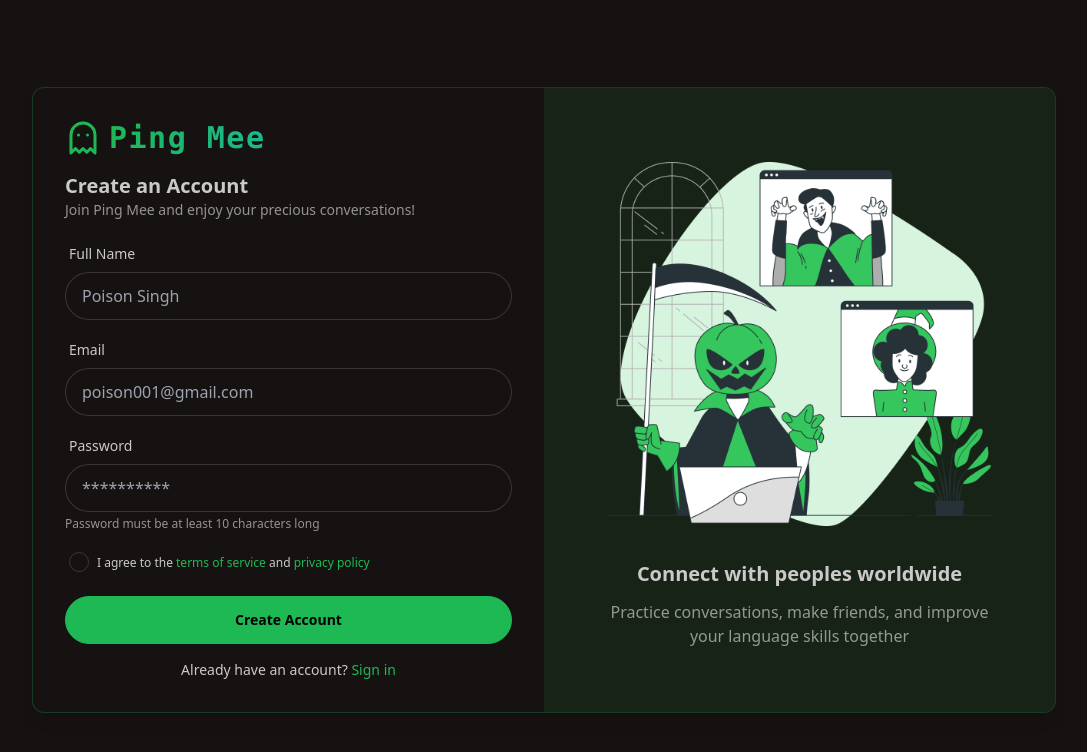
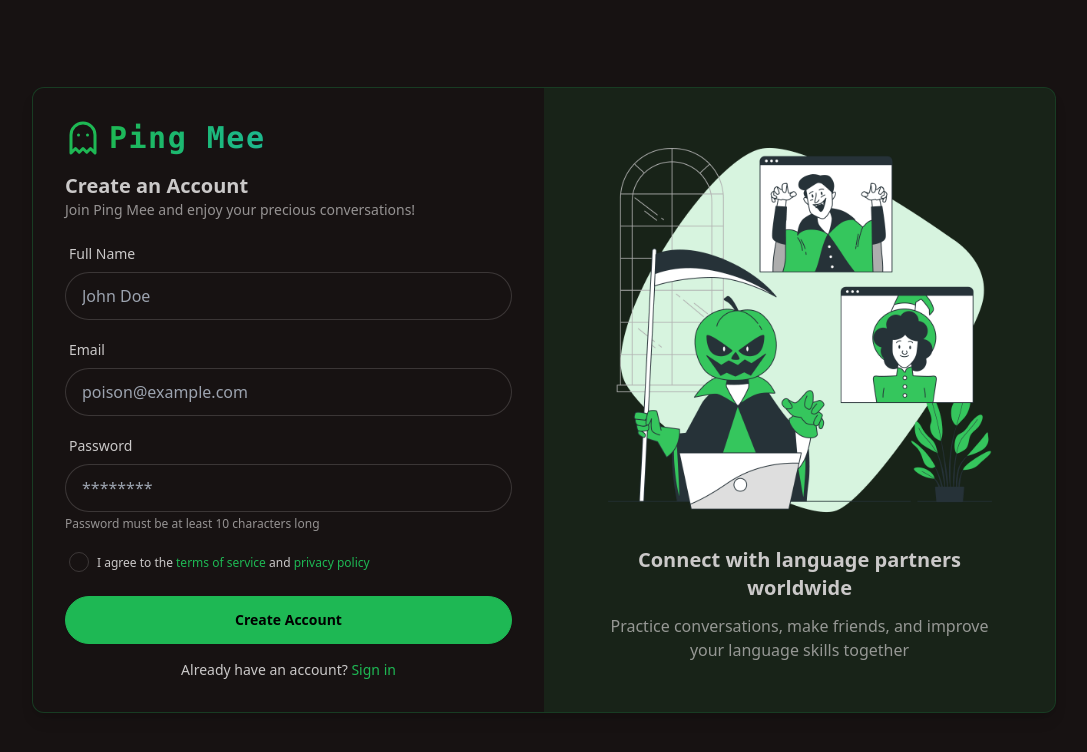
Before and after one commit to SHISHIR1507/PingMee-Real-time-Social-Application, a React (Vite) app in the folder frontend/: page /signup in a window 1280 px wide. Shown: the top 752 px of the page, without its empty margins (96-1183 px from the left). Built offline with nearby package versions, Linux system fonts and the light colour scheme; no server answers.

Commit message:
optimized flow

```diff
--- /dev/null
+++ b/frontend/src/lib/api.js
@@ -0,0 +1,5 @@
+import axiosInstance from "./axios";
+export const signup=async(signupData) => {
+    const response = await axiosInstance.post("/auth/signup", signupData);
+    return response.data;
+}
--- a/frontend/src/pages/SignUpPage.jsx
+++ b/frontend/src/pages/SignUpPage.jsx
@@ -1,42 +1,36 @@
-import React from 'react'
-import { useState } from 'react'
-import { GhostIcon } from 'lucide-react'
-import { Link, useNavigate } from 'react-router-dom'
-import  axiosInstance  from '../lib/axios.js'
-import { useMutation,useQueryClient } from '@tanstack/react-query'
+import { useState } from "react";
+import { GhostIcon } from "lucide-react";
+import { Link, useNavigate } from "react-router-dom";
+import { signup } from "../lib/api";
+import { useMutation, useQueryClient } from "@tanstack/react-query";
 
 const SignUpPage = () => {
-  const [signupData, setSignupData ]=useState({
-    fullName:"",
-    email:"",
-    password:"",
-  })
+  const [signupData, setSignupData] = useState({
+    fullName: "",
+    email: "",
+    password: "",
+  });
 
   const navigate = useNavigate();
   const queryClient = useQueryClient();
 
   const {
-     mutate,
+    mutate: signupMutation,
     isPending,
     error,
   } = useMutation({
-     mutationFn: async ()=>{
-       const response = await axiosInstance.post('/auth/signup', signupData)
-       return response.data
+    mutationFn: signup,
+    onSuccess: () => {
+      queryClient.invalidateQueries({ queryKey: ["authUser"] });
+      // Navigate to home page after successful signup
+      navigate("/");
     },
-     onSuccess: (data) => {
-       // Update the cache directly with the new user data
-       queryClient.setQueryData(["authUser"], data);
-     },
-     onError: (error) => {
-       console.error('Signup error:', error);
-     }
   });
 
-  const handleSignup= (e) => {
-    e.preventDefault()
-    mutate()
-  }
+  const handleSignup = (e) => {
+    e.preventDefault();
+    signupMutation(signupData);
+  };
 
   return (
     <div
@@ -44,97 +38,107 @@ const SignUpPage = () => {
       data-theme="forest"
     >
       <div className="border border-primary/25 flex flex-col lg:flex-row w-full max-w-5xl mx-auto bg-base-100 rounded-xl shadow-lg overflow-hidden">
-
-      {/*signup form left side */}
-
+        {/* SIGNUP FORM - LEFT SIDE */}
         <div className="w-full lg:w-1/2 p-4 sm:p-8 flex flex-col">
-      { /* logo */ }
-      <div className='mb-4 flex items-center justify-start gap-2'>
-        <GhostIcon className='size-9 text-primary'/>
-        <span className='text-3xl font-bold font-mono bg-clip-text text-transparent bg-gradient-to-r from-primary to-secondary tracking-wider'>
+          {/* LOGO */}
+          <div className="mb-4 flex items-center justify-start gap-2">
+            <GhostIcon className="size-9 text-primary" />
+            <span className="text-3xl font-bold font-mono bg-clip-text text-transparent bg-gradient-to-r from-primary to-secondary tracking-wider">
               Ping Mee
             </span>
+          </div>
 
+          {/* ERROR MESSAGE IF ANY */}
+          {error && (
+            <div className="alert alert-error mb-4">
+              <span>{error.response?.data?.message || "An error occurred"}</span>
             </div>
-        <div className='w-full'>
+          )}
+
+          <div className="w-full">
             <form onSubmit={handleSignup}>
-            <div className='space-y-4'>
+              <div className="space-y-4">
                 <div>
-                <h2 className='text-xl font-semibold'> Create an Account</h2>
-                <p className='text-sm opacity-70'>
+                  <h2 className="text-xl font-semibold">Create an Account</h2>
+                  <p className="text-sm opacity-70">
                     Join Ping Mee and enjoy your precious conversations!
                   </p>
                 </div>
 
-              <div className='space-y-3'>
-                <div className='form-control w-full'>
-                  <label className='label'>
-                    <span className='label-text'>Full Name</span>
+                <div className="space-y-3">
+                  {/* FULLNAME */}
+                  <div className="form-control w-full">
+                    <label className="label">
+                      <span className="label-text">Full Name</span>
                     </label>
                     <input
-                    type='text'
-                    placeholder='Poison Singh'
-                    className='input input-bordered w-full'
+                      type="text"
+                      placeholder="John Doe"
+                      className="input input-bordered w-full"
                       value={signupData.fullName}
-                    onChange={(e)=> setSignupData({...signupData, fullName: e.target.value})}
+                      onChange={(e) => setSignupData({ ...signupData, fullName: e.target.value })}
                       required
                     />
                   </div>
-                <div className='form-control w-full'>
-                  <label className='label'>
-                    <span className='label-text'>Email</span>
+                  {/* EMAIL */}
+                  <div className="form-control w-full">
+                    <label className="label">
+                      <span className="label-text">Email</span>
                     </label>
                     <input
-                    type='email'
-                    placeholder='poison001@gmail.com'
-                    className='input input-bordered w-full'
+                      type="email"
+                      placeholder="poison@example.com"
+                      className="input input-bordered w-full"
                       value={signupData.email}
-                    onChange={(e)=>setSignupData({ ...signupData, email: e.target.value})}
+                      onChange={(e) => setSignupData({ ...signupData, email: e.target.value })}
                       required
                     />
                   </div>
-                <div className='form-control w-full'>
-                  <label className='label'>
-                    <span className='label-text'>Password</span>
+                  {/* PASSWORD */}
+                  <div className="form-control w-full">
+                    <label className="label">
+                      <span className="label-text">Password</span>
                     </label>
                     <input
-                    type='password'
-                    placeholder='**********'
-                    className='input input-bordered w-full'
+                      type="password"
+                      placeholder="********"
+                      className="input input-bordered w-full"
                       value={signupData.password}
-                    onChange={(e)=> setSignupData({ ...signupData, password:e.target.value})}
+                      onChange={(e) => setSignupData({ ...signupData, password: e.target.value })}
                       required
                     />
-                  <p className='text-xs opacity-70 mt-1'>
+                    <p className="text-xs opacity-70 mt-1">
                       Password must be at least 10 characters long
                     </p>
                   </div>
-                <div className='form-control'>
-                  <label className='label cursor-pointer justify-start gap-2'>
-                    <input type='checkbox' className='checkbox checkbox-sm' required/>
-                    <span className='text-xs leading-tight'>
+
+                  <div className="form-control">
+                    <label className="label cursor-pointer justify-start gap-2">
+                      <input type="checkbox" className="checkbox checkbox-sm" required />
+                      <span className="text-xs leading-tight">
                         I agree to the{" "}
-                      <span className='text-primary hover:underline'>terms of service</span> and{" "}
-                      <span className='text-primary hover:underline'>privacy policy</span>
+                        <span className="text-primary hover:underline">terms of service</span> and{" "}
+                        <span className="text-primary hover:underline">privacy policy</span>
                       </span>
                     </label>
                   </div>
                 </div>
 
-              {/* Display error if any */}
-              {error && (
-                <div className="alert alert-error">
-                  <span>{error.response?.data?.message || 'Signup failed. Please try again.'}</span>
-                </div>
+                <button className="btn btn-primary w-full" type="submit" disabled={isPending}>
+                  {isPending ? (
+                    <>
+                      <span className="loading loading-spinner loading-xs"></span>
+                      Loading...
+                    </>
+                  ) : (
+                    "Create Account"
                   )}
+                </button>
 
-              <button className='btn btn-primary w-full' type='submit' disabled={isPending}>
-                {isPending? 'Signing up...' : 'Create Account'  }
-              </button>
-              <div className='text-center mt-4'>
-                <p className='text-sm'>
-                  Already have an account? {" "}
-                  <Link to="/login" className='text-primary hover:underline'>
+                <div className="text-center mt-4">
+                  <p className="text-sm">
+                    Already have an account?{" "}
+                    <Link to="/login" className="text-primary hover:underline">
                       Sign in
                     </Link>
                   </p>
@@ -143,6 +147,7 @@ const SignUpPage = () => {
             </form>
           </div>
         </div>
+
         {/* SIGNUP FORM - RIGHT SIDE */}
         <div className="hidden lg:flex w-full lg:w-1/2 bg-primary/10 items-center justify-center">
           <div className="max-w-md p-8">
@@ -152,19 +157,16 @@ const SignUpPage = () => {
             </div>
 
             <div className="text-center space-y-3 mt-6">
-           <h2 className="text-xl font-semibold">Connect with peoples worldwide</h2>
+              <h2 className="text-xl font-semibold">Connect with language partners worldwide</h2>
               <p className="opacity-70">
                 Practice conversations, make friends, and improve your language skills together
               </p>
             </div>
-
           </div>
         </div>
       </div>
     </div>
+  );
+};
 
-  )
-
-}
-
-export default SignUpPage
+export default SignUpPage;
```
Lines whose indentation alone changed are shown as unchanged.
